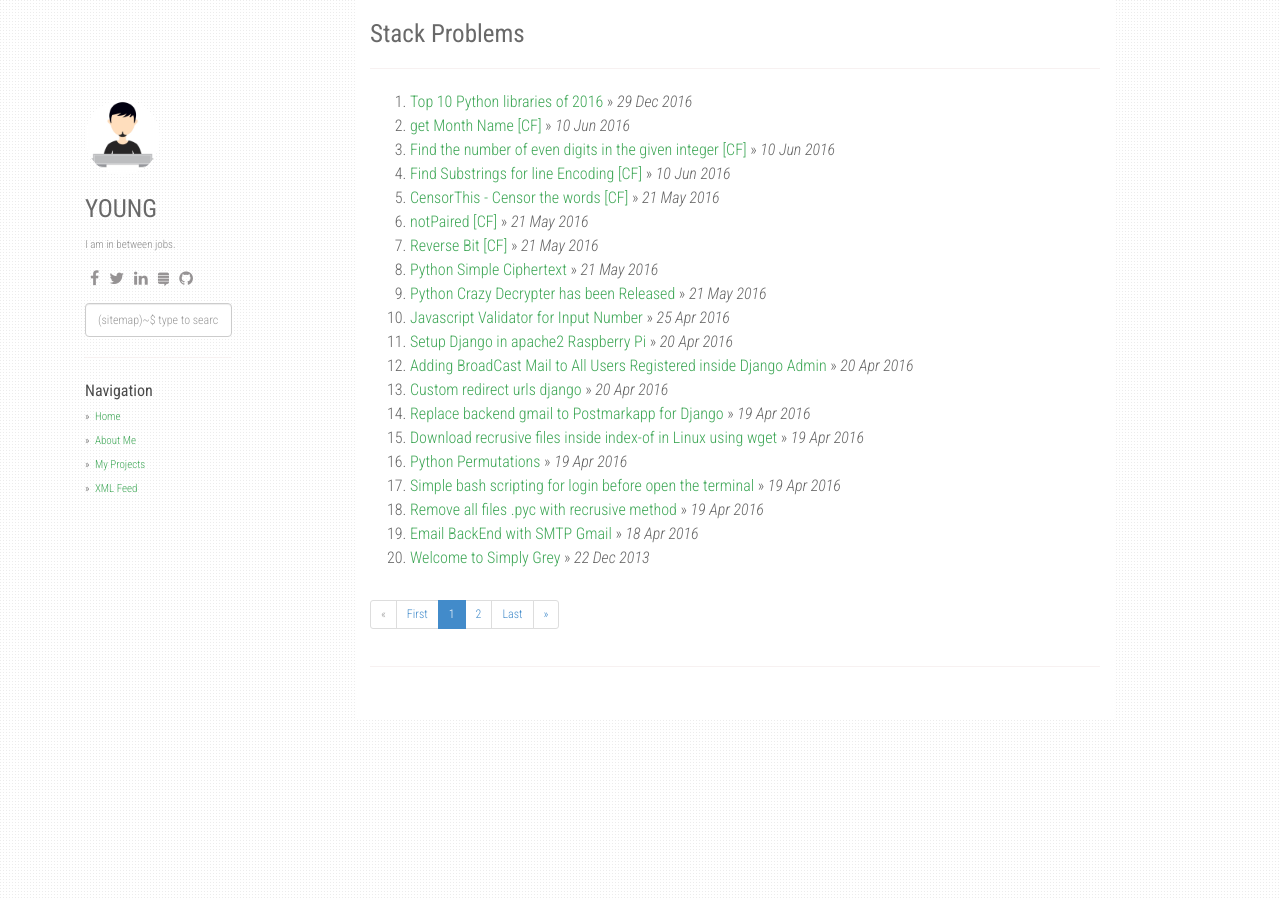
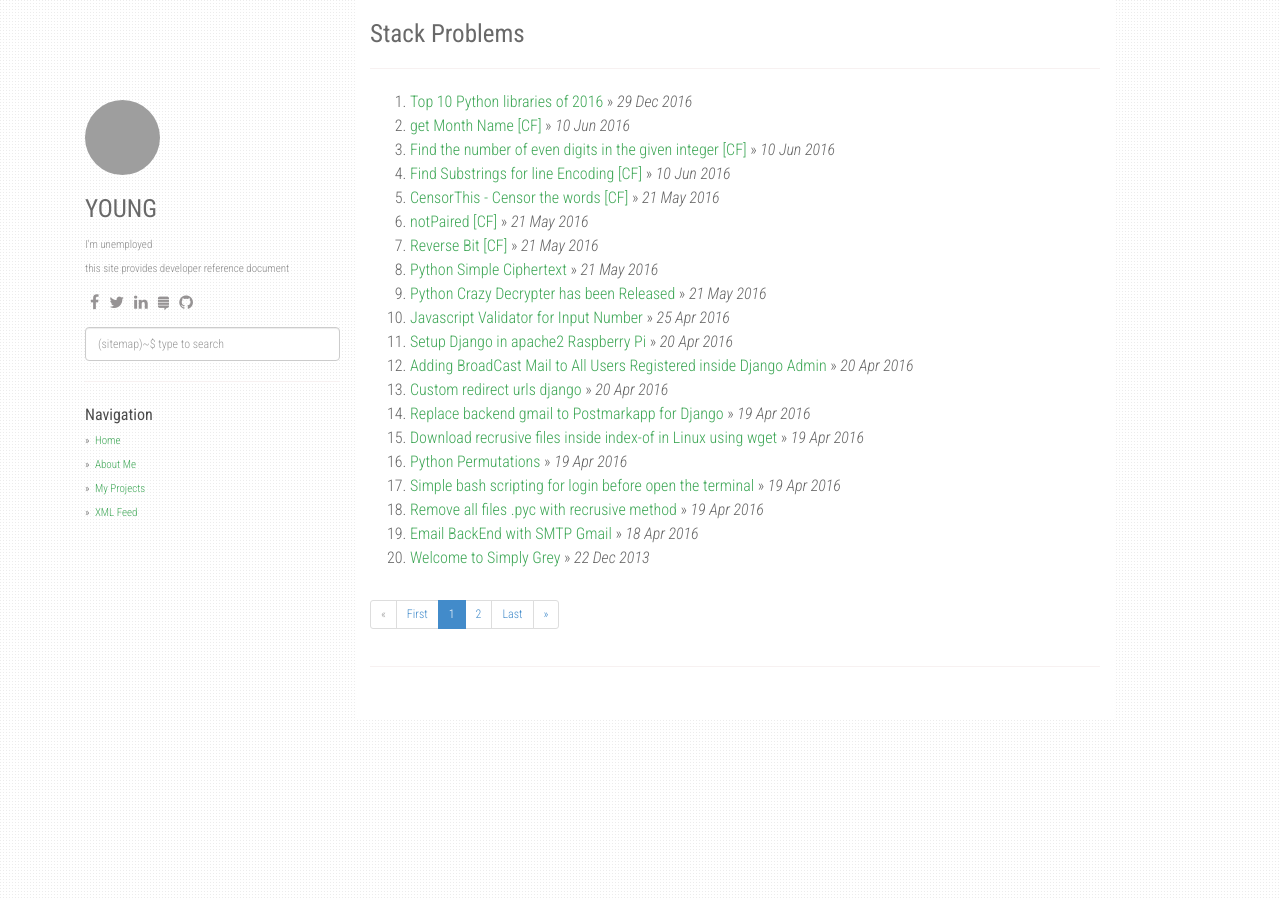
Before and after one commit to dev-docs/document, a Jekyll site: the page built from index.html, in a window 1280 px wide. Built offline with Jekyll 4.4.1, drawn with Linux system fonts in a browser that asks for light colours; nearby versions of some CDN libraries; the list of posts is cut into pages by our own code; grey boxes are pictures that could not be loaded.

Commit message:
introduction
introduction

```diff
--- a/_config.yml
+++ b/_config.yml
@@ -2,10 +2,10 @@ title: Stack Problems
 description: My Personal Stack Problems
 author: YOUNG
 github: https://dev-docs.github.io
-about: I am in between jobs.
+about: I'm unemployed　　　　　　　　　　　　　  　　　this site provides developer reference document
 disqus_shortname: stackproblems
 google_analytics: UA-XXXXXXXX-Y
-avatar_url: /static/img/avatar.jpg
+avatar_url: http://eapp.cafe24.com/eApp/resources/images/logo.png
 
 enableTags: true
 tagarray: []
```
